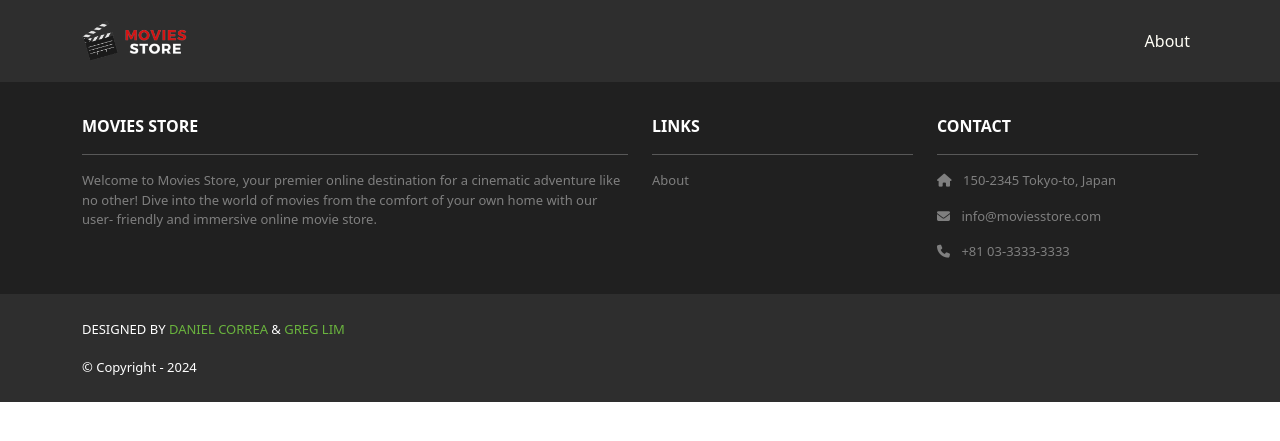
After one commit to hgaddipati1118/CS2340MovieProject, a Django app: template moviesstore/moviesstore/templates/base.html in a window 1280 px wide. The commit adds this page. Shown: the top 441 px of the page. Run offline with Django 5.2, Linux system fonts and the light colour scheme; the template is opened without the code that fills it: most values are stand-ins (such as "Sample title", 1, 10 or a date in 2020); some libraries are stand-ins or nearby versions.

Commit message:
added base template and css

```diff
--- /dev/null
+++ b/moviesstore/moviesstore/static/css/style.css
@@ -0,0 +1,41 @@
+.bg-index{
+    background: url("/static/img/background.jpg") no-repeat
+    fixed;
+    background-size: 100% auto;
+}
+
+.navbar a.nav-link {
+    color: #FFFEF6 !important;
+}
+
+.bg-dark {
+    background-color: #2E2E2E !important;
+}
+
+.ms-footer {
+    background-color: #202020;
+}
+
+.ms-footer p {
+    color: #7F7F7F;
+    font-size: 13px;
+}
+
+.ms-footer a:hover {
+    color: #6ab43e;
+    text-decoration: none;
+}
+
+.ms-footer-bottom span{
+    font-size: 13px;
+    line-height: 38px;
+}
+
+.ms-footer-bottom a {
+    color: #6ab43e;
+    text-decoration: none;
+}
+
+.ms-footer-bottom a:hover {
+    color: #fff;
+}
--- /dev/null
+++ b/moviesstore/moviesstore/templates/base.html
@@ -0,0 +1,106 @@
+<!DOCTYPE html>
+<html>
+    {% load static %}
+    <head>
+        <title>{{ template_data.title }}</title>
+        <link href="https://cdn.jsdelivr.net/npm/bootstrap@5.3.3/dist/css/bootstrap.min.css" rel="stylesheet"crossorigin="anonymous">
+        <link rel="stylesheet" href="https://cdnjs.cloudflare.com/ajax/libs/font-awesome/6.1.1/css/all.min.css">
+        <link href="https://fonts.googleapis.com/css2?family=Poppins:wght@300;400;500;600;700&display=swap" rel="stylesheet">
+        <script src="https://cdn.jsdelivr.net/npm/bootstrap@5.3.3/dist/js/bootstrap.bundle.min.js"crossorigin="anonymous">
+        </script>
+        <link rel="stylesheet" type="text/css" href="{% static 'css/style.css' %}">
+        <meta name="viewport" content="width=device-width,initial-scale=1" />
+    </head>
+<body>
+<!-- Header -->
+<nav class="p-3 navbar navbar-dark bg-dark
+navbar-expand-lg">
+<div class="container">
+<a class="navbar-brand"
+href="{% url 'home.index' %}">
+<img src="{% static 'img/logo.png' %}" alt="logo"
+height="40" />
+</a>
+<button class="navbar-toggler" type="button"
+data-bs-toggle="collapse"
+data-bs-target="#navbarNavAltMarkup"
+aria-controls="navbarNavAltMarkup"
+aria-expanded="false"
+aria-label="Toggle navigation">
+<span class="navbar-toggler-icon"></span>
+</button>
+<div class="collapse navbar-collapse"
+
+id="navbarNavAltMarkup">
+<div class="navbar-nav ms-auto navbar-ml">
+<a class="nav-link"
+href="{% url 'home.about' %}">About</a>
+</div>
+</div>
+</div>
+</nav>
+<!-- Header -->
+<div>
+    {% block content %}
+    {% endblock content %}
+</div>
+<!-- Footer -->
+<section class="p-3 ms-footer d-none d-md-block">
+    <div class="container">
+    <div class="row mt-3 text-white">
+    <div class="col-md-6 col-lg-6 col-xl-6mx-auto mb-4">
+    <b>MOVIES STORE</b>
+    <hr />
+    <p>
+    Welcome to Movies Store, your premier online
+    destination for a cinematic adventure like no
+    other! Dive into the world of movies from the
+
+    comfort of your own home with our user-
+    friendly and immersive online movie store.
+
+    </p>
+    </div>
+    <div class="col-md-3 col-lg-3 col-xl-3mx-auto mb-4">
+    <b>LINKS</b>
+    <hr />
+    <p><a class="nav-link"
+    href="{% url 'home.about' %}">
+    About
+    </a></p>
+    </div>
+    <div class="col-md-3 col-lg-3 col-xl-3 mx-automb-4">
+    <b>CONTACT</b>
+    <hr />
+    <p><i class="fas fa-home me-2"></i>
+    150-2345 Tokyo-to, Japan
+    </p>
+    <p><i class="fas fa-envelope me-2"></i>
+    info@moviesstore.com
+    </p>
+    <p><i class="fas fa-phone me-2"></i>
+    +81 03-3333-3333
+    </p>
+    </div>
+    </div>
+    </div>
+</section>
+<section class="p-3 ms-footer-bottom bg-dark">
+    <div class="container d-flexjustify-content-between">
+    <div class="me-5 text-white">
+    <span>DESIGNED BY
+    <a href="https://www.x.com/danielgarax"
+    target="_blank">DANIEL CORREA</a> &
+    <a href="https://www.x.com/greglim81"
+    target="_blank">GREG LIM</a>
+    </span>
+
+    </div>
+    <div class="text-white">
+    <span>© Copyright - 2024</span>
+    </div>
+    </div>
+</section>
+<!-- Footer -->
+</body>
+</html>
```
Also changed, not shown: moviesstore/home/templates/home/about.html (+37 -9 lines), moviesstore/home/templates/home/index.html (+20 -9 lines), moviesstore/home/views.py (+6 -2 lines), moviesstore/moviesstore/settings.py (+6 -1 lines), moviesstore/moviesstore/static/img/about.jpg (added), moviesstore/moviesstore/static/img/logo.png (added), 1 other file.
